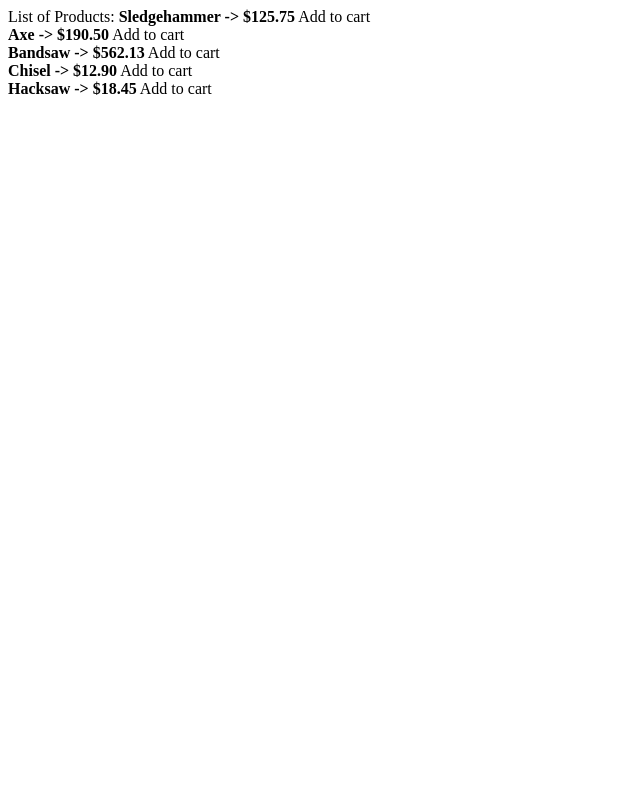
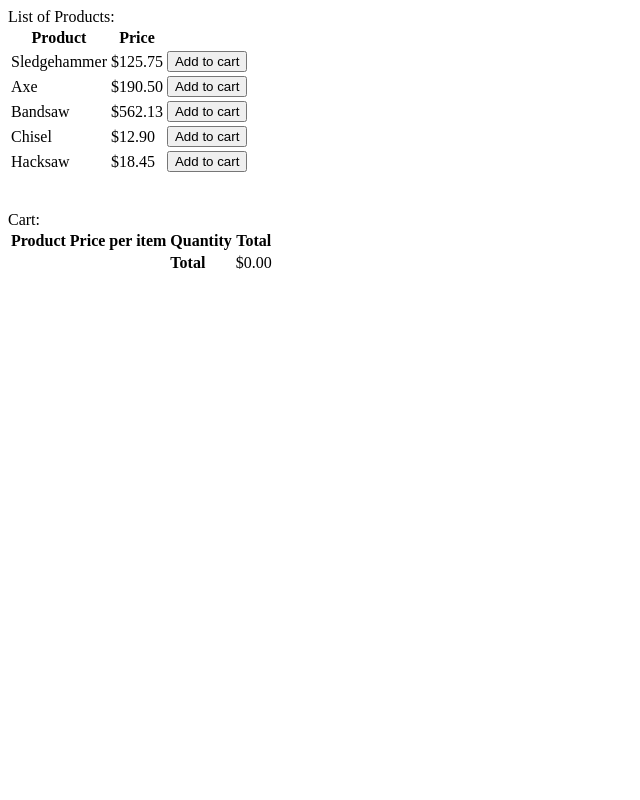
Before and after one commit to SanjP24/ev-cart-test, a PHP site: page /index.php in a window 1280 px wide. Shown: the whole page, without its empty margins (0-640 px from the left). Run offline with PHP 8.4, Linux system fonts and the light colour scheme; some libraries are stand-ins or nearby versions.

Commit message:
completed test with shopping cart function

```diff
--- a/classes/Cart_class.php
+++ b/classes/Cart_class.php
@@ -1,25 +1,63 @@
 <?php
-include 'products_config.php';
 
 class Cart {
 
-	protected $products;
+	protected $cartProducts;
 
-	/* set value to 'private $name' property */
-	public function addProduct(String $name){
-		$this->name = $name;
+	private $productList;
+
+
+	function __construct() {
+		if (isset($_SESSION['cart'])) {
+			$this->cartProducts = $_SESSION['cart'];
+		} else {
+			$this->cartProducts = [];
+			$_SESSION['cart'] = $this->cartProducts;
+		}
+		include __DIR__.'/../products_config.php';
+		$this->productList = $products;
 	}
 
-	/* get value from 'private $name' property */
-	public function removeProduct(String $name){
+	public function addProduct(int $id){
 
+		if (!array_key_exists($id, $_SESSION['cart'])) { // product has not been added to cart
+			$product = $this->productList[$id];
+
+			$_SESSION['cart'][$id] = array(
+				"name" => $product["name"],
+				"price" => $product["price"],
+				"quantity" => 1
+				);
+		} else { // product has been added to cart already; update quantity
+			$_SESSION['cart'][$id]['quantity']++;
+		}
+		$this->cartProducts = $_SESSION['cart'];
+
+		echo "Product has been added";
+	}
+
+	public function removeProduct(int $id){
+		$product = $this->productList[$id];
+
+		if (!array_key_exists($id, $_SESSION['cart'])) { // product has not been added to cart
+			echo 'Product has not been added to cart';
+		} else { // product has been added to cart already; update quantity;
+			unset($_SESSION['cart'][$id]);
+			$this->cartProducts = $_SESSION['cart'];
+			echo 'Product has been removed';
+		}
 	}
 
 	public function getProducts() {
-
+		return $this->cartProducts;
 	}
 
-	public function getProductTotal() {
+	public function getCartTotal() {
+		$total = 0;
+		foreach ($this->cartProducts as $productID => $details) {
+			$total += $details['price'] * $details['quantity'];
+		}
 
+		return number_format($total, 2);
 	}
 }
--- a/display/cart_display.php
+++ b/display/cart_display.php
@@ -0,0 +1,82 @@
+<html>
+<head>
+	<title>ezyVet Cart Test</title>
+</head>
+<body>
+	List of Products:
+	<br>
+	<table>
+		<th>Product</th>
+		<th>Price</th>
+		<td></td>
+
+	<?php
+		foreach ($products as $product => $details) {
+			?>
+			<tr>
+				<td><?=$details['name'] ?></td>
+				<td>$<?= number_format($details['price'], 2); ?></td>
+				<td><button class='add' data-product='<?=$product?>'>Add to cart</button></td>
+			</tr>
+			<?php
+		}
+	?>
+	</table>
+
+	<br><br>
+
+	Cart:
+		<table>
+			<tr>
+				<th>Product</th>
+				<th>Price per item</th>
+				<th>Quantity</th>
+				<th>Total</th>
+				<td></td>
+			</tr>
+			<?php
+			foreach ($cartItems as $productID => $productDetails) {
+				?>
+				<tr id="product<?=$productID?>" >
+					<td><?=$productDetails["name"]?></td>
+					<td>$<?=number_format($productDetails["price"], 2)?></td>
+					<td><?=$productDetails["quantity"]?></td>
+					<td>$<?=number_format($productDetails["price"] * $productDetails["quantity"], 2)?></td>
+					<td><button class='remove' data-product='<?=$productID?>'>Remove from cart</button></td>
+				</tr>
+				<?php
+			}
+			?>
+			<tr>
+				<td></td>
+				<td></td>
+				<td><b>Total</b></td>
+				<td>$<?=$cartTotal?></td>
+				<td></td>
+			</tr>
+		</table>
+	<br>
+
+	<script src="../node_modules/jquery/dist/jquery.min.js"></script>
+
+	<script>
+	$( ".add" ).click(function() {
+		var id = $(this).data("product");
+		$.post( "../cart_ajax.php", { productID: id, action: "add" })
+			.done(function(data) {
+				location.reload();
+		});
+	});
+
+	$( ".remove" ).click(function() {
+		var id = $(this).data("product");
+		$.post( "../cart_ajax.php", { productID: id, action: "remove" })
+			.done(function(data) {
+				location.reload();
+
+		});
+	});
+	</script>
+
+</body>
+</html>
--- a/index.php
+++ b/index.php
@@ -1,20 +1,5 @@
 <?php
-include 'products_config.php';
+session_start();
+
+include __DIR__.'/logic/cart.php';
 ?>
-<!-- list products -->
-<html>
-<head>
-	<title>ezyVet Cart Test</title>
-</head>
-<body>
-List of Products:
-<?php foreach ($products as $product => $details) {
-	?>
-	<b><?=$details['name'] ?> -> $<?= number_format($details['price'], 2); ?></b> Add to cart
-	<br>
-	<?php
-}
-
-?>
-</body>
-</html>
--- a/logic/cart.php
+++ b/logic/cart.php
@@ -1,2 +1,14 @@
 <?php
-include 'products_config';
+error_reporting(E_STRICT);
+
+include __DIR__.'/../products_config.php';
+
+include __DIR__.'/../classes/Cart_class.php';
+
+$cart = new Cart();
+
+$cartItems = $cart->getProducts();
+
+$cartTotal = $cart->getCartTotal();
+
+include __DIR__.'/../Display/cart_display.php';
--- a/products_config.php
+++ b/products_config.php
@@ -1,6 +1,4 @@
 <?php
-session_start();
-
 // ######## please do not alter the following code ########
 $products = [
  [ "name" => "Sledgehammer", "price" => 125.75 ],
```
Also changed, not shown: cart_ajax.php (added, +21 -0 lines), display/product_list_display.php (added).
